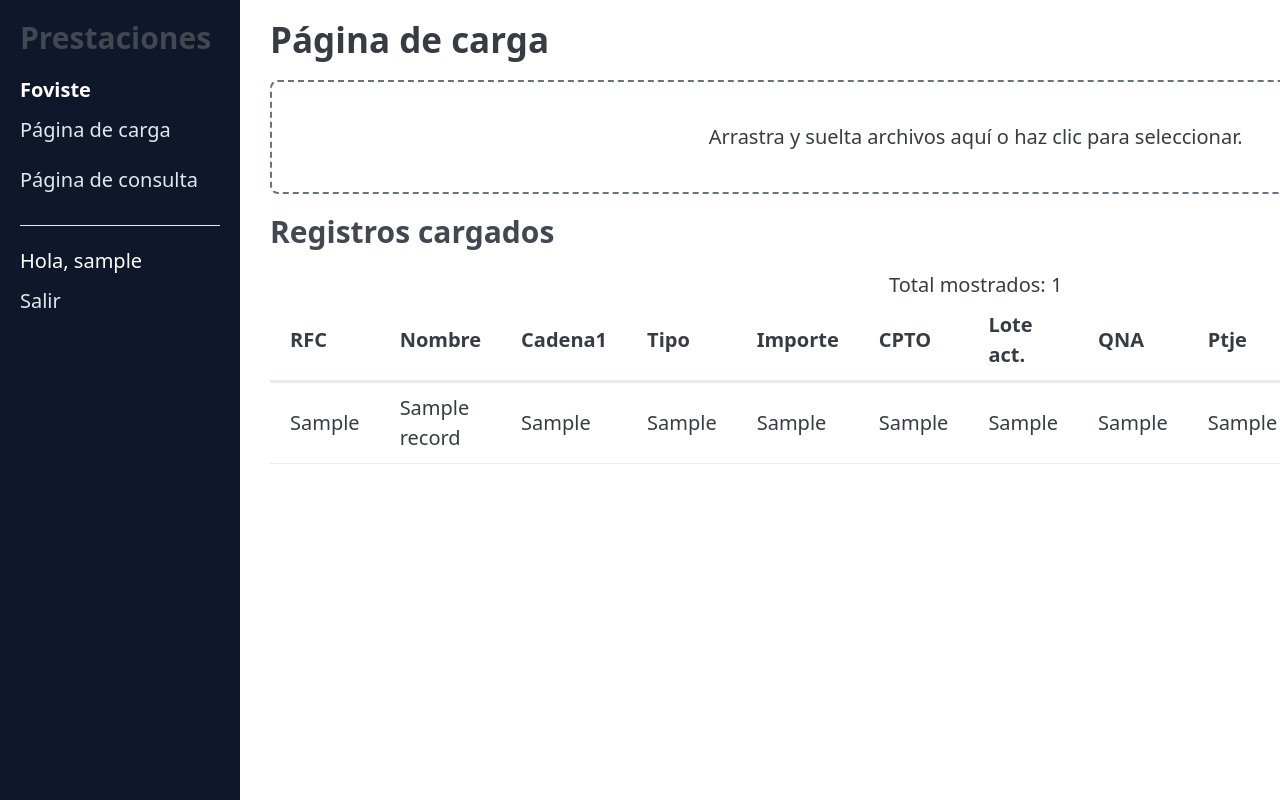
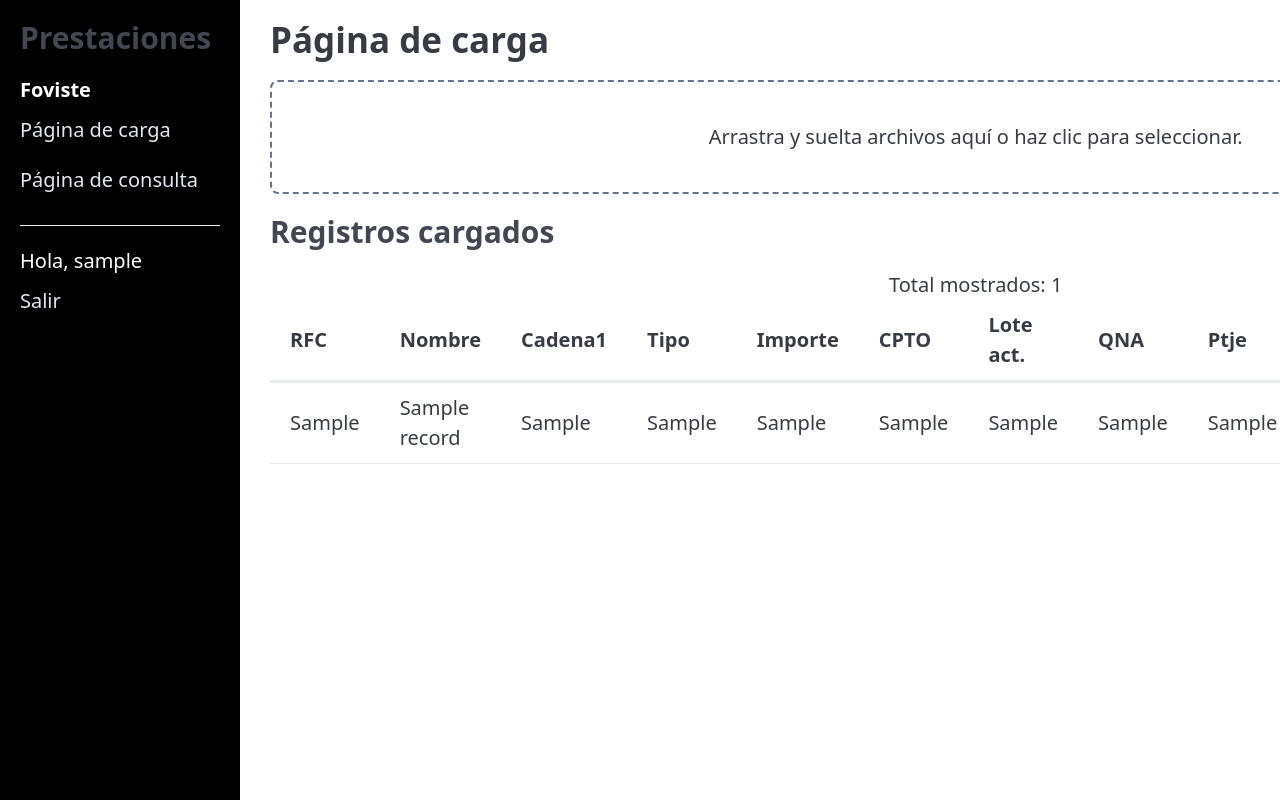
Before and after one commit to Nex-frontend/Proyect5, a Django app: page /foviste/carga/ in a window 1280 px wide; the page is wider, and only the part inside the window is pictured. Run offline with Django 5.2, Linux system fonts and the light colour scheme; a user stored in the database is signed in; tables that the repository leaves empty hold one stand-in row (values such as "Sample post"); some libraries are stand-ins or nearby versions.

Commit message:
COLOR BASE
PRUEBA DE TAMPLATES BASE PARA CAMBIAR EL COLOR DE LA PAGINA

```diff
--- a/templates/base.html
+++ b/templates/base.html
@@ -7,7 +7,7 @@
   <link rel="stylesheet" href="https://cdn.jsdelivr.net/npm/@picocss/pico@2/css/pico.min.css">
   <style>
     body { display: grid; grid-template-columns: 240px 1fr; min-height: 100vh; }
-    aside { background: #0f172a; color: #fff; padding: 1rem; }
+    aside { background:#000000; color: #fff; padding: 1rem; }
     aside a { color: #e2e8f0; display: block; padding: .5rem 0; text-decoration: none; }
     main { padding: 1.5rem; }
     .drag-area { border: 2px dashed #64748b; padding: 2rem; text-align:center; border-radius: 8px; }
```
